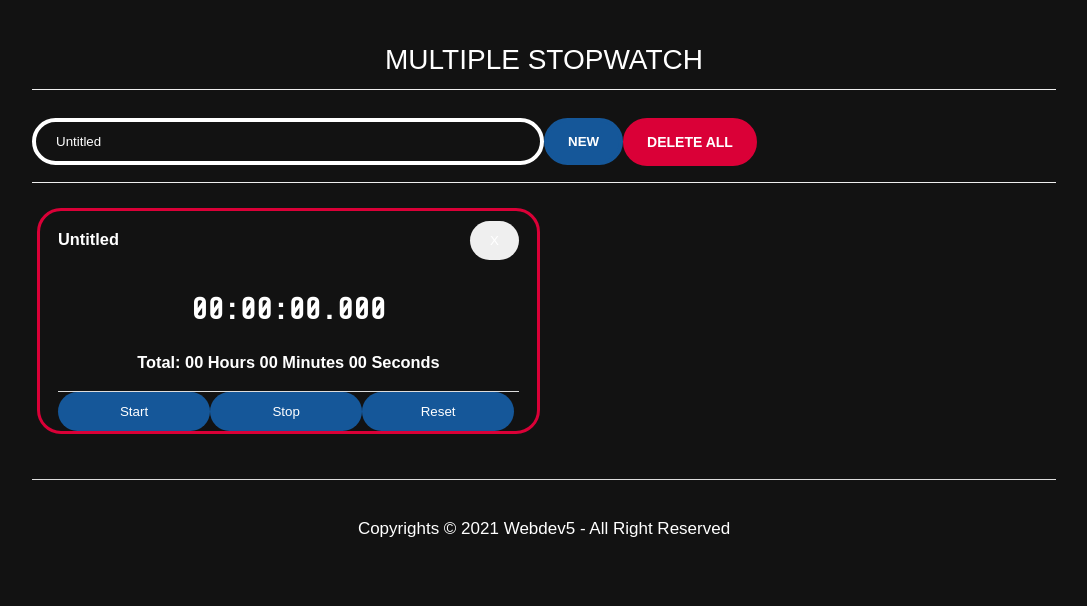
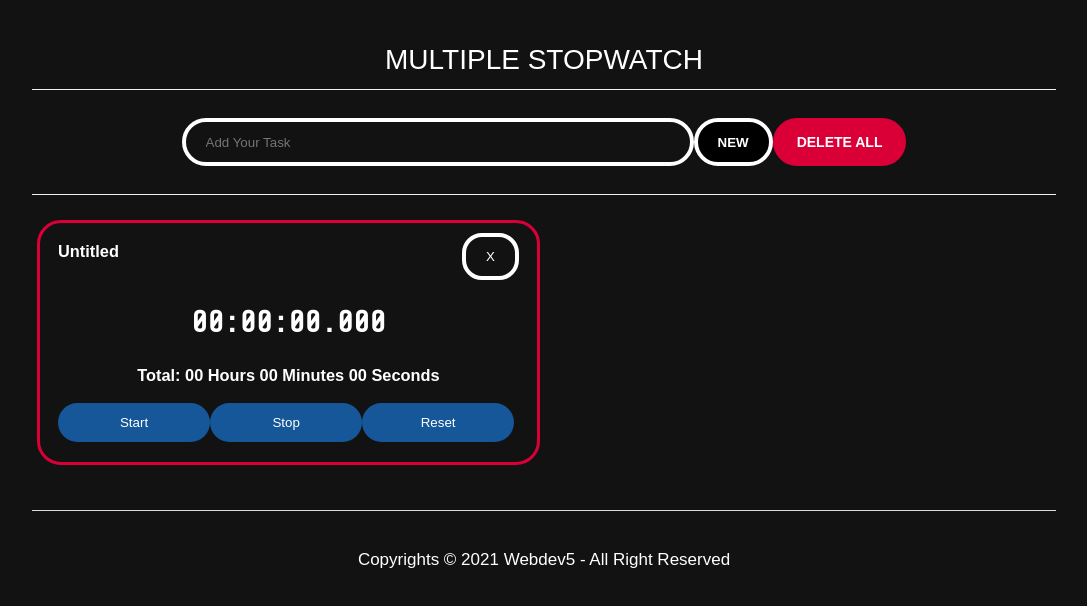
Before and after one commit to WebDev-5/kel5-timer-frontend-vue, a Vue app: page / in a window 1280 px wide. Shown: the top 606 px of the page, without its empty margins (96-1183 px from the left). Built offline with nearby package versions, Linux system fonts and the light colour scheme; a web font is replaced by a local one.

Commit message:
Finalization before presentation

```diff
--- a/src/components/Stopwatch.vue
+++ b/src/components/Stopwatch.vue
@@ -96,11 +96,16 @@ export default {
 }
 
 #remove {
-  /* background-color: aqua; */
+  background-color: #121212;
   margin-top: 10px;
   float: right;
+  border: 4px solid   white;
   /* width: 40%; */
   /* color: white; */
+}
+
+#remove:hover {
+  background-color: white;
 }
 
 .stopwatch-time {
@@ -116,9 +121,9 @@ export default {
 .stopwatch-footer {
   float: left;
   width: 100%;
-  border-top: 1px solid #ddd;
   border-bottom-right-radius: 3px;
   border-bottom-left-radius: 3px;
+  margin-bottom: 20px;
 }
 
 #start_btn:hover {
--- a/src/components/Stopwatches.vue
+++ b/src/components/Stopwatches.vue
@@ -71,6 +71,7 @@ export default {
         jam: "00:00:00.000",
         last: "Total: 00 Hours 00 Minutes 00 Seconds",
       });
+      this.title = "";
     },
     deleteStopwatch(index) {
       this.stopwatches.splice(index, 1);
@@ -234,10 +235,10 @@ export default {
 
 .navbar {
   position: relative;
-  padding-bottom: 7%;
-  margin-right: auto;
-  margin-left: auto;
-  display: block;
+  margin: auto;
+  padding-bottom: 20px;
+  display: flex;
+  justify-content: center;
   color: white;
   border-bottom: 1px solid #eee;
 }
@@ -264,7 +265,7 @@ input::placeholder{
 }
 
 input:focus{
-  border: 4px solid #155799;
+  border: 4px solid #ffffff;
   color: white;
 }
 
@@ -288,6 +289,8 @@ button[type="button"] {
   transition: 0.5s;
 }
 
+
+
 #button-add {
   float: left;
   color: white;
@@ -297,20 +300,20 @@ button[type="button"] {
   margin: 8px 0;
   cursor: pointer;
   border-radius: 24px;
-  border: 4px solid #155799;
-  background: #155799;
+  border: 4px solid white;
+  background: black;
   transition: 0.5s;
 }
 
 #button-add:hover{
   background: white;
   border: 4px solid white;
-  color: #155799;
+  color: black;
 }
 
 button[type="button"]:hover {
-  background-color: #da0037;
-  color: white;
+  background-color: white;
+  color: black;
 }
 
 #delete-all {
```
